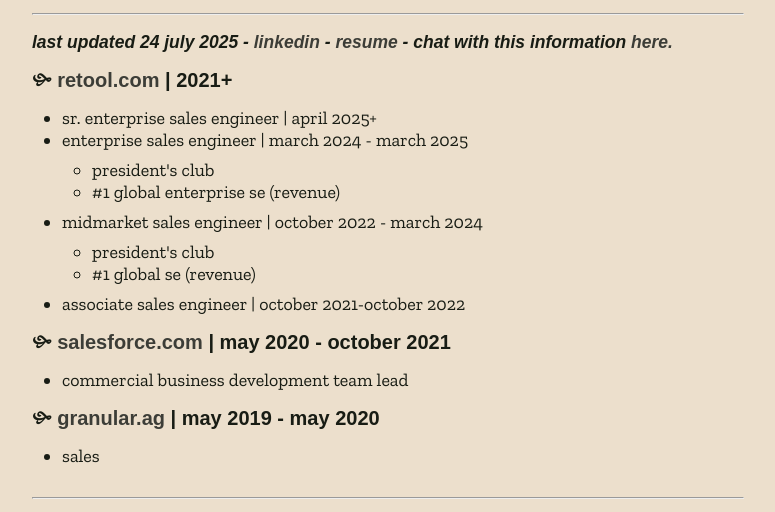
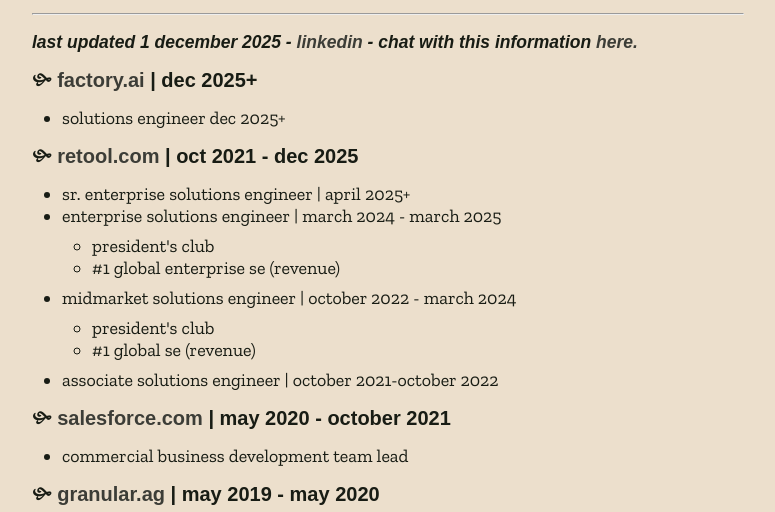
Before and after one commit to samfitz13/samfitz-nyc, a plain HTML site: page about.html in a window 1280 px wide. Shown: the part 267-779 px from the top of the page, without its empty margins (252-1027 px from the left). Drawn offline with nearby package versions, Linux system fonts and the light colour scheme; a web font is replaced by a local one.

Commit message:
updated work

```diff
--- a/about.html
+++ b/about.html
@@ -1,11 +1,13 @@
 <!DOCTYPE html>
 <html>
+
 <head>
   <meta charset="utf-8" />
   <title>about</title>
   <link rel="stylesheet" href="https://unpkg.com/normalize.css" />
   <link rel="stylesheet" href="styles.css" />
 </head>
+
 <body>
   <main class="lowercase">
     <header>
@@ -27,35 +29,34 @@
       <h1>work experience</h1>
       <hr />
       <h4>
-          last updated 24 July 2025 -
+        last updated 1 December 2025 -
 
-          <a href="https://linkedin.com/in/samfitz-nyc" target="blank"
-            >linkedin</a
-          >
-          -
-          <a href="https://ai.samfitz.nyc/resume.pdf" target="blank">resume</a>
-          -
-          <span
-            >chat with this information
-            <a href="https://ai.samfitz.nyc">here.</a></span
-          >
+        <a href="https://linkedin.com/in/samfitz-nyc" target="blank">linkedin</a> -
+        <span>chat with this information
+          <a href="https://ai.samfitz.nyc">here.</a></span>
       </h4>
       <h3>
-          <a target="blank" href="https://retool.com">retool.com</a> | 2021+
+        <a href="https://factory.ai">factory.ai</a> | dec 2025+
       </h3>
       <ul>
-          <li>sr. enterprise sales engineer | april 2025+</li>
-          <li>enterprise sales engineer | march 2024 - march 2025</li>
+        <li>Solutions Engineer Dec 2025+</li>
+      </ul>
+      <h3>
+        <a target="blank" href="https://retool.com">retool.com</a> | Oct 2021 - Dec 2025
+      </h3>
+      <ul>
+        <li>sr. enterprise solutions engineer | april 2025+</li>
+        <li>enterprise solutions engineer | march 2024 - march 2025</li>
         <ul>
           <li>president's club</li>
           <li>#1 global enterprise se (revenue)</li>
         </ul>
-          <li>midmarket sales engineer | october 2022 - march 2024</li>
+        <li>midmarket solutions engineer | october 2022 - march 2024</li>
         <ul>
           <li>president's club</li>
           <li>#1 global se (revenue)</li>
         </ul>
-          <li>associate sales engineer | october 2021-october 2022</li>
+        <li>associate solutions engineer | october 2021-october 2022</li>
       </ul>
       <h3>
         <a target="blank" href="https://salesforce.com">salesforce.com</a> |
@@ -95,4 +96,5 @@
     </footer>
   </main>
 </body>
+
 </html>
```
Also changed, not shown: index.html (+3 -2 lines). Lines whose indentation alone changed are shown as unchanged.
